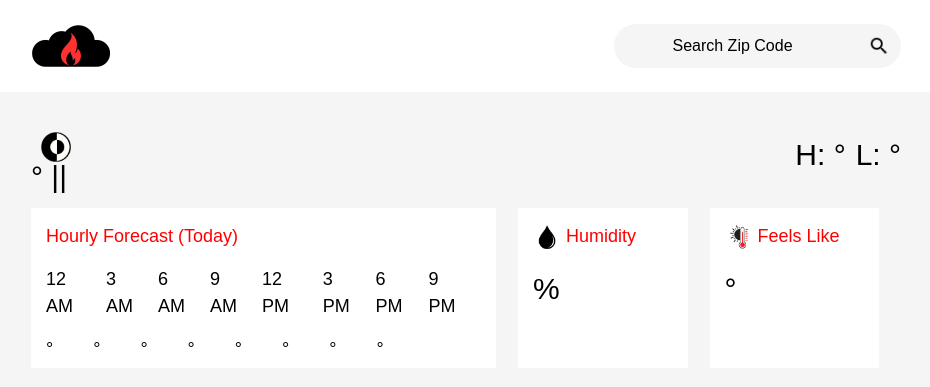
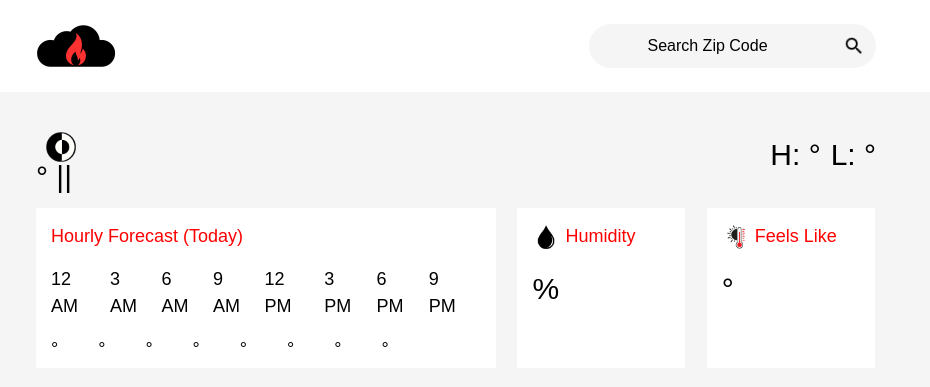
Before and after one commit to Micah779/Weatherly, a Flask app: template templates/index.html in a window 1280 px wide. Shown: the top 387 px of the page, without its empty margins (174-1104 px from the left). Run offline with Flask 3, Linux system fonts and the light colour scheme; the template is opened without the code that fills it, so the values that code supplies are empty; some libraries are stand-ins or nearby versions.

Commit message:
updated CSS

```diff
--- a/static/css/sec2.css
+++ b/static/css/sec2.css
@@ -5,7 +5,7 @@
   justify-content: space-between;
   height: 23%;
   width: 100%;
-  padding: 40px 205px 0 205px;
+  padding: 40px 230px 0 210px;
 }
 
 .left-side {
--- a/static/css/sec3.css
+++ b/static/css/sec3.css
@@ -5,7 +5,7 @@
   justify-content: left;
   height: 20%;
   width: 100%;
-  padding: 0 205px;
+  padding: 0 210px;
 }
 
 .hourly-forecast, .humidity, .feels-like {
--- a/static/css/sec4.css
+++ b/static/css/sec4.css
@@ -2,15 +2,15 @@
 
 .sec4 {
     display: flex;
-    justify-content: space-between;
-    padding: 1.75% 205px;
+    justify-content: left;
+    padding: 1.75% 210px;
 }
 
 .visual-map {
     position: relative;
     overflow: hidden;
     background-color: #fff;
-    width: 42.5%;
+    width: 40%;
 }
 
 #map {
--- a/static/css/style.css
+++ b/static/css/style.css
@@ -17,7 +17,7 @@
     display: flex;
     justify-content: space-between;
     align-items: center;
-    padding: 16px 205px 16px 205px;
+    padding: 16px 230px 16px 210px;
 }
 
 .input-background {
```
Also changed, not shown: .cache.sqlite, static/media/weatherlyshot1.png (deleted), static/media/weatherlyshot2.png (deleted), static/media/weatherlyshot3.png (deleted).
